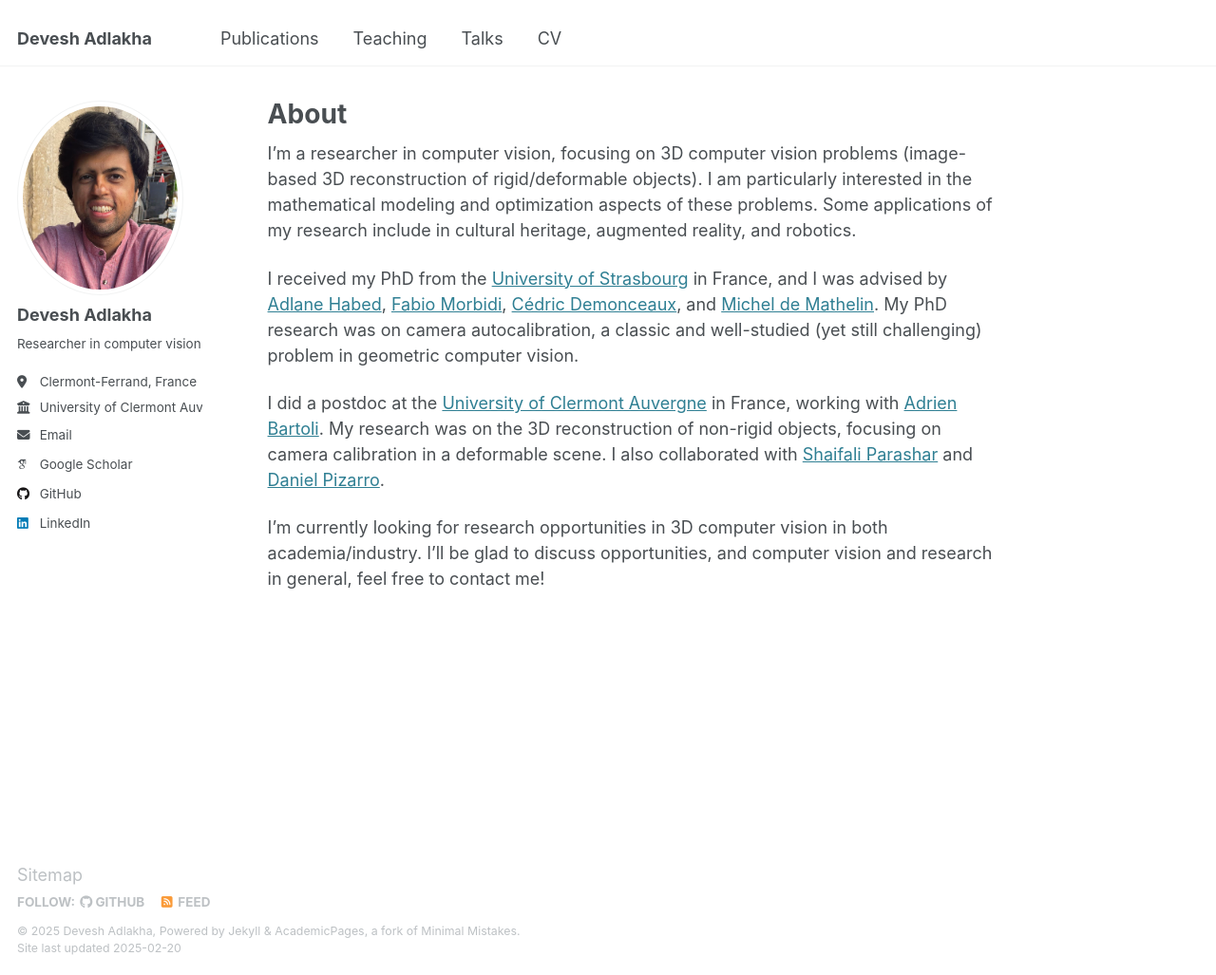
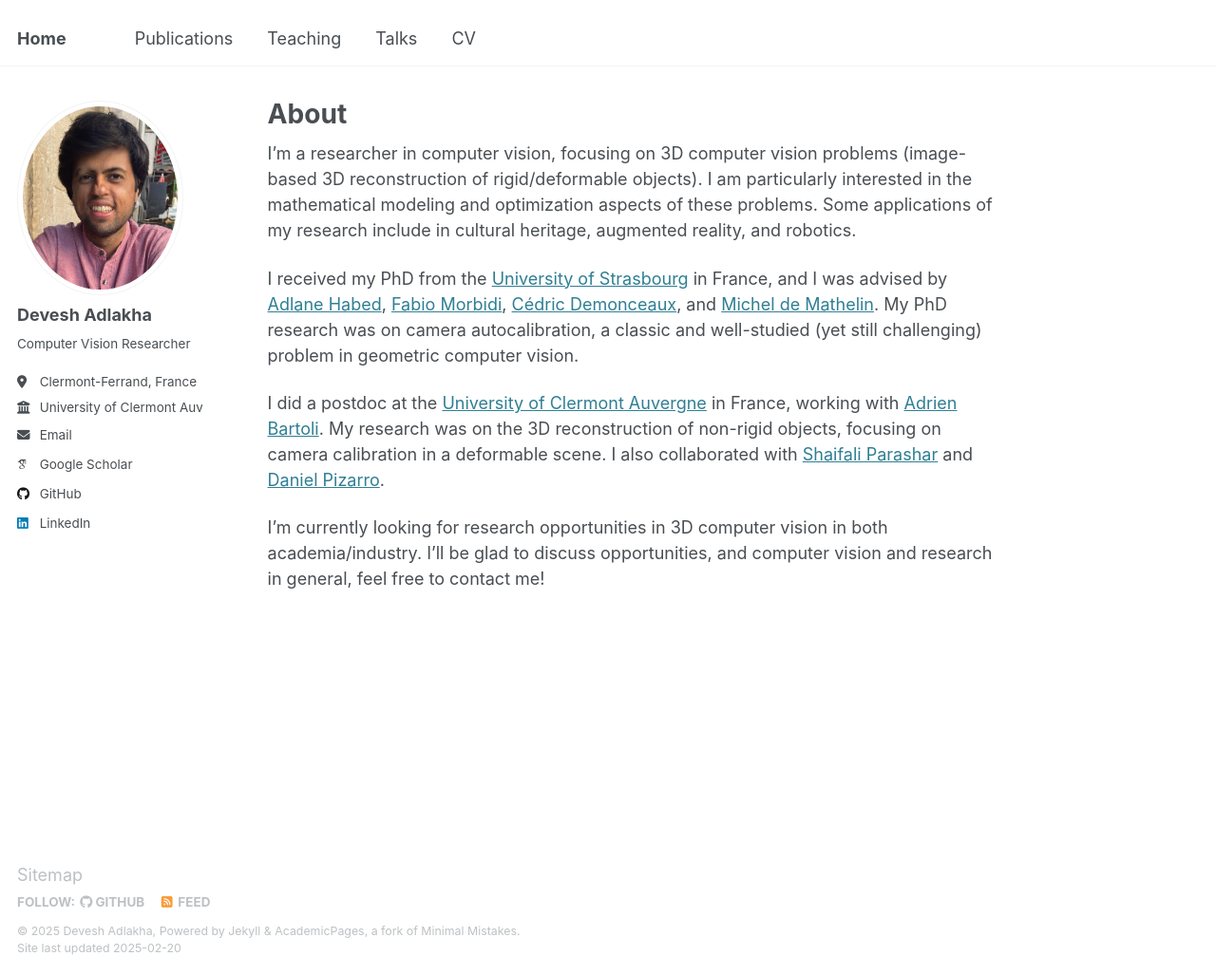
Before and after one commit to devadlakha/devadlakha.github.io, a Jekyll site: the page built from _pages/about.md, in a window 1280 px wide and 1027 px high. Shown: the whole window at 95% size. Built offline with Jekyll 4.4.1, drawn with Linux system fonts in a browser that asks for light colours; some web fonts are replaced.

Commit message:
Update _config.yml

```diff
--- a/_config.yml
+++ b/_config.yml
@@ -9,10 +9,10 @@
 # Basic Site Settings
 locale                   : "en-US"
 site_theme               : "default"
-title                    : "Devesh Adlakha"
+title                    : "Home"
 title_separator          : "-"
 name                     : &name "Devesh Adlakha"
-description              : &description "Researcher in computer vision"
+description              : &description "Computer Vision Researcher"
 url                      : https://devadlakha.github.io # the base hostname & protocol for your site e.g. "https://[your GitHub username].github.io"
 baseurl                  : "" # the subpath of your site, e.g. "/blog"
 repository               : "devadlakha/devadlakha.github.io"
@@ -25,7 +25,7 @@ author:
   avatar           : "profile.png"
   name             : "Devesh Adlakha"
   pronouns         : # example: "she/her"
-  bio              : "Researcher in computer vision"
+  bio              : "Computer Vision Researcher"
   location         : "Clermont-Ferrand, France"
   employer         : "University of Clermont Auvergne"
   uri              : # URL
```
